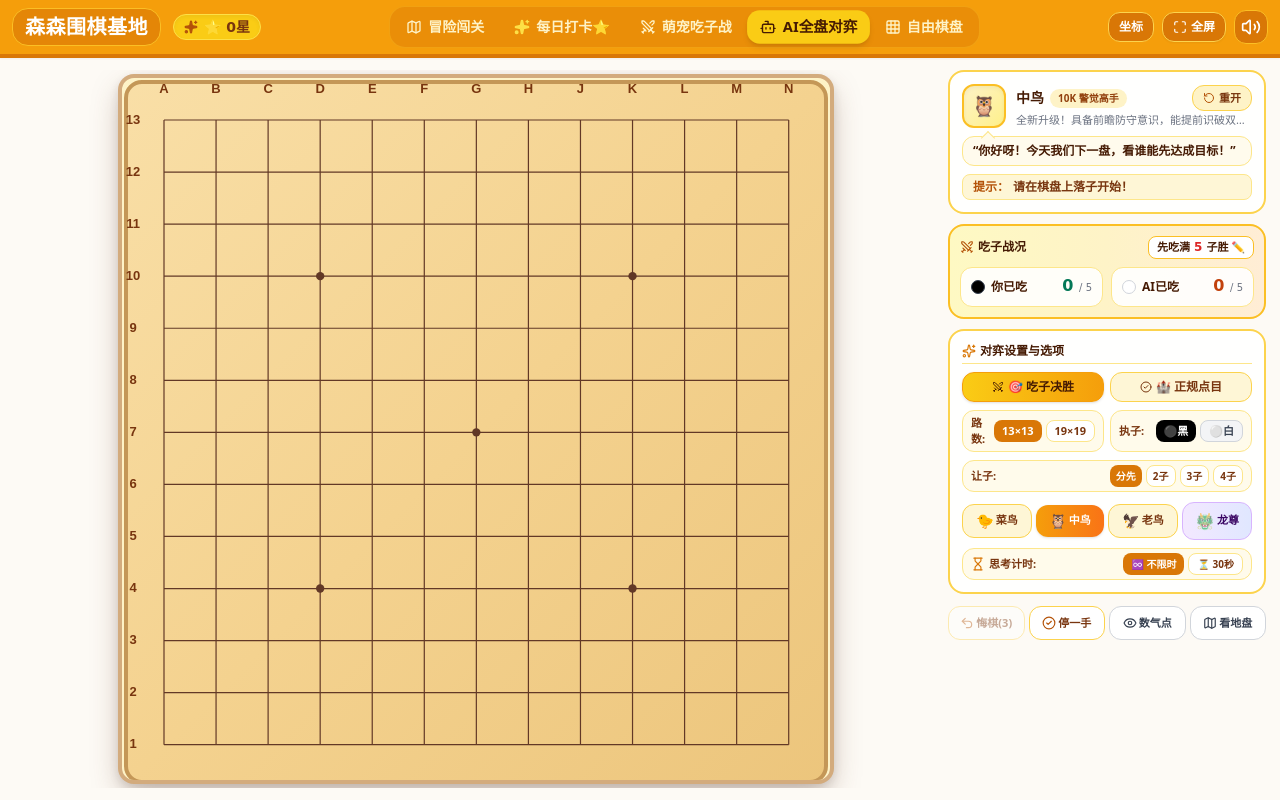
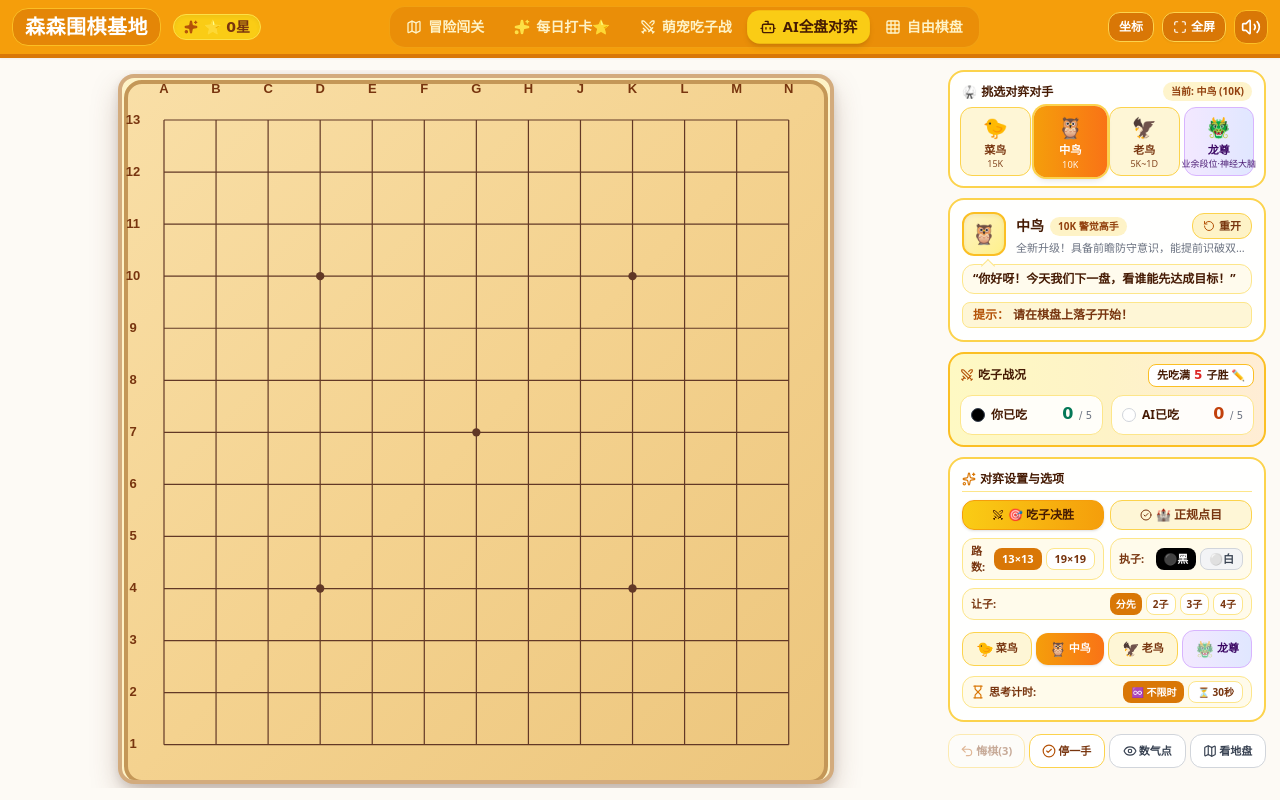
Before and after one commit to ozr2117-design/kid-go-paradise, a React (Vite) app: page / in a window 1280 px wide. Both pictures are taken after a click on the button "AI全盘对弈". Built offline with nearby package versions, Linux system fonts and the light colour scheme.

Commit message:
fix(sparring): elevate AI opponent selector to top of sidebar matching capture battle, fix click state and dragon voice

```diff
--- a/public/sw.js
+++ b/public/sw.js
@@ -1,4 +1,4 @@
-const CACHE_NAME = 'weiqi-kids-offline-v2';
+const CACHE_NAME = 'weiqi-kids-offline-v3';
 
 self.addEventListener('install', (event) => {
   self.skipWaiting();
--- a/src/components/FullGameSparringView.tsx
+++ b/src/components/FullGameSparringView.tsx
@@ -193,7 +193,10 @@ export const FullGameSparringView: React.FC<FullGameSparringViewProps> = ({ show
           setStatusMessage('让子已就位，轮到白棋先行，请落子！');
         }
       } else if (rule === 'capture') {
-        const msg = `本盘规则：先吃满 ${target} 颗棋子获胜！看看谁的手法更敏锐～`;
+        const msg =
+          lvl === 'grandmaster'
+            ? '吾乃龙尊！吃子决战与虚实腾挪双绝，先吃满 5 颗子获胜，拿出全部实力吧！🐲'
+            : `本盘规则：先吃满 ${target} 颗棋子获胜！看看谁的手法更敏锐～`;
         setAiDialogue(msg);
         SoundEngine.speakText(msg);
         if (pColor === 'white') {
@@ -218,6 +221,22 @@ export const FullGameSparringView: React.FC<FullGameSparringViewProps> = ({ show
       }
     },
     [boardSize, playerColor, aiLevel, winRule, captureTarget, handicapCount]
+  );
+
+  // Directly switch AI Opponent level with immediate voice and audio feedback
+  const handleSelectLevel = useCallback(
+    (level: AISparringLevel) => {
+      SoundEngine.playStoneSound();
+      setAiLevel(level);
+      const isGrandmaster = level === 'grandmaster';
+      const msg = isGrandmaster
+        ? '吾乃龙尊！金角银边，全盘虚实皆通，就让我见识一下你的大局观！🐲'
+        : `${SPARRING_PROFILES.find((p) => p.id === level)?.name || 'AI'} 已就位，请落子！`;
+      setAiDialogue(msg);
+      SoundEngine.speakText(msg);
+      startNewGame(boardSize, playerColor, level, winRule, captureTarget, handicapCount);
+    },
+    [boardSize, playerColor, winRule, captureTarget, handicapCount, startNewGame]
   );
 
   // Handle Restart with Double-Insurance Guard (防手滑误触)
@@ -558,8 +577,50 @@ export const FullGameSparringView: React.FC<FullGameSparringViewProps> = ({ show
       </div>
 
       {/* 2. RIGHT SIDEBAR: ALL STATS, CAPTURE FEEDBACK & OPTIONS */}
-      <div className="w-full md:w-80 lg:w-84 xl:w-88 h-full flex flex-col justify-start gap-2.5 overflow-y-auto pr-0.5 shrink-0">
-        {/* Top Section: AI Avatar, Profile & Live Dialogue */}
+      <div className="w-full md:w-80 lg:w-84 xl:w-88 h-full flex flex-col justify-start gap-2 sm:gap-2.5 overflow-y-auto pr-0.5 shrink-0">
+        {/* Top: 4 AI Opponents Quick Switcher (与吃子战完全统一，置顶直观可点) */}
+        <div className="bg-white/95 rounded-2xl p-2 sm:p-2.5 border-2 border-amber-300 shadow-xs flex flex-col gap-1.5 shrink-0">
+          <div className="flex items-center justify-between px-0.5">
+            <span className="text-xs font-black text-amber-950 font-cartoon flex items-center gap-1">
+              <span>🥋 挑选对弈对手</span>
+            </span>
+            <span className="text-[10px] font-bold text-amber-800 bg-amber-100/90 px-2 py-0.5 rounded-full">
+              当前: {activeProfile.name} ({activeProfile.rank.split(' ')[0]})
+            </span>
+          </div>
+
+          <div className="grid grid-cols-4 gap-1">
+            {SPARRING_PROFILES.map((p) => {
+              const isSelected = p.id === aiLevel;
+              return (
+                <button
+                  key={p.id}
+                  onClick={() => handleSelectLevel(p.id)}
+                  className={`flex flex-col items-center justify-center py-1.5 px-0.5 rounded-xl font-bold transition-all cursor-pointer active:scale-95 ${
+                    isSelected
+                      ? p.id === 'grandmaster'
+                        ? 'bg-gradient-to-r from-purple-600 via-indigo-600 to-amber-500 text-white shadow-md scale-[1.03] ring-2 ring-yellow-400'
+                        : 'bg-gradient-to-r from-amber-500 to-orange-500 text-white shadow-md scale-[1.03] ring-2 ring-amber-300'
+                      : p.id === 'grandmaster'
+                      ? 'bg-gradient-to-r from-purple-100 to-indigo-100 hover:from-purple-200 hover:to-indigo-200 text-purple-950 border border-purple-300'
+                      : 'bg-amber-100/70 hover:bg-amber-200 text-amber-900 border border-amber-300'
+                  }`}
+                  title={`${p.name} (${p.rank})`}
+                >
+                  <span className="text-lg sm:text-xl leading-none">{p.avatar}</span>
+                  <span className="text-[11px] font-cartoon mt-0.5 truncate w-full text-center leading-tight">
+                    {p.name}
+                  </span>
+                  <span className="text-[9px] opacity-90 truncate leading-tight font-normal">
+                    {p.rank.split(' ')[0]}
+                  </span>
+                </button>
+              );
+            })}
+          </div>
+        </div>
+
+        {/* Top Section 2: AI Avatar, Profile & Live Dialogue */}
         <div className="bg-white/95 rounded-2xl p-2.5 sm:p-3 border-2 border-amber-300 shadow-xs flex flex-col gap-2 shrink-0">
           <div className="flex items-center gap-2.5">
             <div className="w-10 h-10 sm:w-11 sm:h-11 rounded-xl bg-gradient-to-br from-amber-100 to-yellow-200 border-2 border-amber-400 flex items-center justify-center text-xl shadow-inner shrink-0">
@@ -830,10 +891,7 @@ export const FullGameSparringView: React.FC<FullGameSparringViewProps> = ({ show
               return (
                 <button
                   key={p.id}
-                  onClick={() => {
-                    SoundEngine.playStoneSound();
-                    startNewGame(boardSize, playerColor, p.id, winRule, captureTarget, handicapCount);
-                  }}
+                  onClick={() => handleSelectLevel(p.id)}
                   className={`flex-1 py-1.5 px-0.5 rounded-xl text-[11px] font-black transition flex items-center justify-center gap-0.5 cursor-pointer active:scale-95 ${
                     isSelected
                       ? p.id === 'grandmaster'
```
Also changed, not shown: 2 other files (tests, documents, lock files or other folders).
